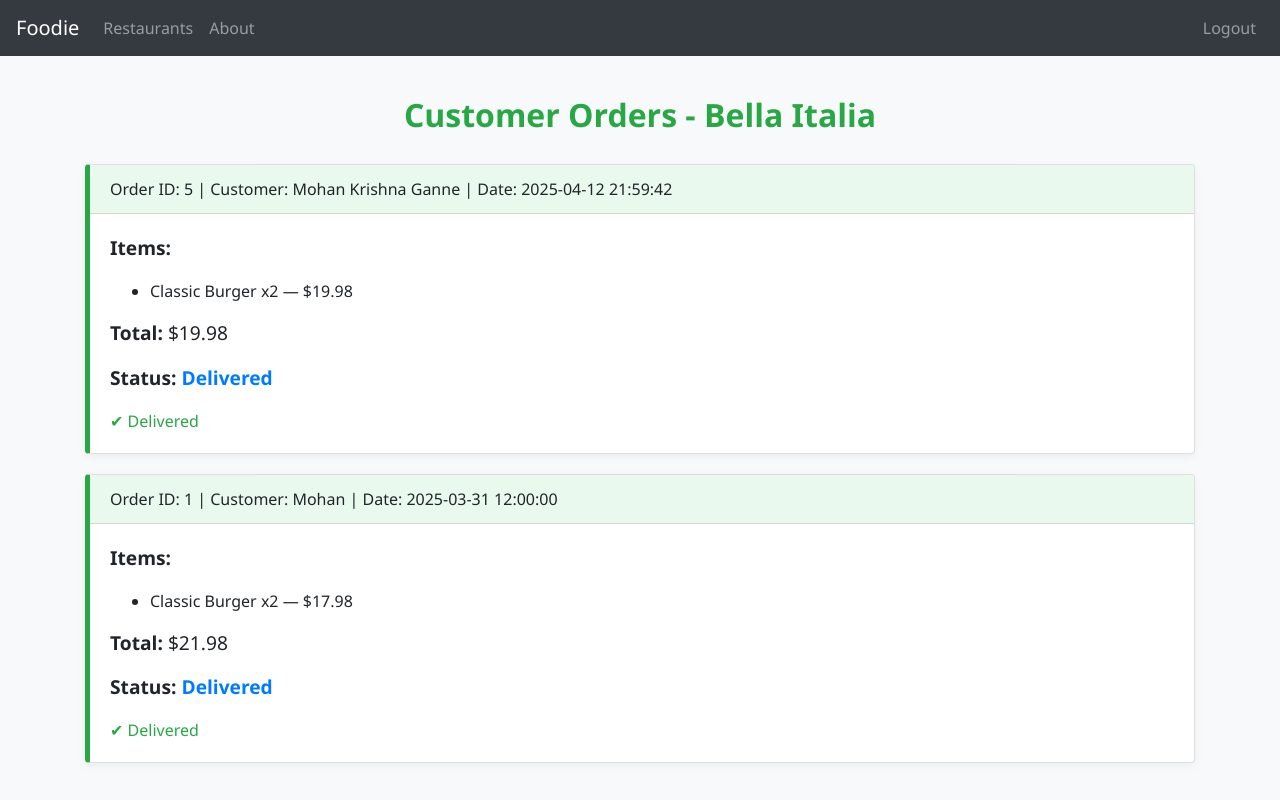
After one commit to mohankrishnaganne/Food-Ordering-Web-Application, a Flask app: page /restaurant/1/manage_orders in a window 1280 px wide. The commit adds this page. Run offline with Flask 3, Linux system fonts and the light colour scheme; a user stored in the database is signed in; data comes from the database, SQL or seed files in the repository; both versions use the stored data as it was after the commit; some libraries are stand-ins or nearby versions.

Commit message:
"Implemented Restaurant owner, admin and user specific tabs to access html pages"

```diff
--- a/app.py
+++ b/app.py
@@ -36,14 +36,32 @@ def signin():
         user = validate_user(email, password)
 
         if user:
-            session['UserID'] = user[0]  # Assuming user[0] is UserID
-            session['Role'] = user[4]    # Optional: to store role
+            session['UserID'] = user[0]     # Assuming user[0] is UserID
+            session['Role'] = user[4]       # Assuming user[4] is Role
+            session['RestaurantID'] = None  # Initialize RestaurantID in session
+            # If role is RestaurantOwner, check if they already have a restaurant
+            if user[4] == 'RestaurantOwner':
+                conn = sqlite3.connect('database.db')
+                conn.row_factory = sqlite3.Row
+                cursor = conn.cursor()
+
+                cursor.execute("SELECT RestaurantID FROM Restaurants WHERE OwnerID = ?", (user[0],))
+                restaurant = cursor.fetchone()
+                conn.close()
+
+                if restaurant:
+                    session['RestaurantID'] = restaurant['RestaurantID']
+                    return redirect(url_for('restaurant_details', restaurant_id=restaurant['RestaurantID']))
+                else:
+                    return redirect(url_for('add_restaurant'))
+
             return redirect(url_for('about'))
+
         else:
-            flash("Invalid email or password. Please try again.", "error")
             return redirect(url_for('signin'))
 
     return render_template('signin.html')
+
 
 @app.route('/signup', methods=['GET', 'POST'])
 def signup():
@@ -187,7 +205,7 @@ def place_order():
     cursor.execute("""
         INSERT INTO Orders (UserID, RestaurantID, OrderStatus, TotalPrice)
         VALUES (?, ?, ?, ?)
-    """, (user_id, restaurant_id, 'Delivered', total_price))
+    """, (user_id, restaurant_id, 'Pending', total_price))
     conn.commit()
 
     # Get the last inserted OrderID
@@ -288,6 +306,9 @@ def add_restaurant():
         # Step 2: Get the newly created restaurant ID
         restaurant_id = cursor.lastrowid
 
+        # ✅ Store the RestaurantID in session
+        session['RestaurantID'] = restaurant_id
+
         # Step 3: Insert a default review
         cursor.execute("""
             INSERT INTO Reviews (UserID, RestaurantID, Rating, Comment)
@@ -296,9 +317,12 @@ def add_restaurant():
         conn.commit()
 
         conn.close()
-        return redirect(url_for('restaurants'))
+
+        # Optional: Redirect to restaurant details or menu management
+        return redirect(url_for('restaurant_details', restaurant_id=restaurant_id))
 
     return render_template('add_restaurant.html')
+
 
 @app.route('/restaurant/<int:restaurant_id>/manage_menu', methods=['GET'])
 @login_required
@@ -361,6 +385,118 @@ def remove_menu_item(restaurant_id, menu_item_id):
     flash("Menu item removed.", "success")
     return redirect(url_for('manage_menu', restaurant_id=restaurant_id))
 
+@app.route('/restaurant/<int:restaurant_id>/details')
+@login_required
+def restaurant_details(restaurant_id):
+    user_id = session.get('UserID')
+    role = session.get('Role')
+
+    conn = sqlite3.connect('database.db')
+    conn.row_factory = sqlite3.Row
+    cursor = conn.cursor()
+
+    # Allow only if owner or admin
+    if role != 'Admin':
+        cursor.execute("SELECT * FROM Restaurants WHERE RestaurantID = ? AND OwnerID = ?", (restaurant_id, user_id))
+    else:
+        cursor.execute("SELECT * FROM Restaurants WHERE RestaurantID = ?", (restaurant_id,))
+    restaurant = cursor.fetchone()
+
+    if not restaurant:
+        flash("Unauthorized or restaurant not found.", "danger")
+        return redirect(url_for('about'))
+
+    # Get additional info
+    cursor.execute("SELECT COUNT(*) FROM MenuItems WHERE RestaurantID = ?", (restaurant_id,))
+    menu_count = cursor.fetchone()[0]
+
+    cursor.execute("SELECT ROUND(AVG(Rating), 1) FROM Reviews WHERE RestaurantID = ?", (restaurant_id,))
+    avg_rating = cursor.fetchone()[0] or 0.0
+
+    cursor.execute("SELECT Comment FROM Reviews WHERE RestaurantID = ? ORDER BY ReviewDate DESC LIMIT 1", (restaurant_id,))
+    latest_review_row = cursor.fetchone()
+    latest_review = latest_review_row['Comment'] if latest_review_row else "No reviews yet."
+
+    conn.close()
+
+    return render_template("restaurant_details.html", restaurant=restaurant, menu_count=menu_count, avg_rating=avg_rating, latest_review=latest_review)
+
+@app.route('/restaurant/<int:restaurant_id>/manage_orders')
+@login_required
+def manage_orders(restaurant_id):
+    user_id = session.get('UserID')
+    role = session.get('Role')
+
+    conn = sqlite3.connect('database.db')
+    conn.row_factory = sqlite3.Row
+    cursor = conn.cursor()
+
+    # Verify access: Admins can see all, owners only their own restaurant
+    if role != 'Admin':
+        cursor.execute("SELECT * FROM Restaurants WHERE RestaurantID = ? AND OwnerID = ?", (restaurant_id, user_id))
+        if not cursor.fetchone():
+            flash("Unauthorized access to manage orders.", "danger")
+            return redirect(url_for('about'))
+
+    # Get restaurant name
+    cursor.execute("SELECT Name FROM Restaurants WHERE RestaurantID = ?", (restaurant_id,))
+    restaurant_row = cursor.fetchone()
+    if not restaurant_row:
+        flash("Restaurant not found.", "danger")
+        return redirect(url_for('about'))
+
+    restaurant_name = restaurant_row['Name']
+
+    # Get all orders for this restaurant
+    cursor.execute("""
+        SELECT o.OrderID, o.UserID, o.OrderStatus, o.OrderDate, o.TotalPrice, u.FullName as CustomerName
+        FROM Orders o
+        JOIN Users u ON o.UserID = u.UserID
+        WHERE o.RestaurantID = ?
+        ORDER BY o.OrderDate DESC
+    """, (restaurant_id,))
+    order_rows = cursor.fetchall()
+
+    # Build order list with their items
+    orders = []
+    for order in order_rows:
+        cursor.execute("""
+            SELECT m.ItemName, d.Quantity, d.SubTotal
+            FROM OrderDetails d
+            JOIN MenuItems m ON d.MenuItemID = m.MenuItemID
+            WHERE d.OrderID = ?
+        """, (order['OrderID'],))
+        items = cursor.fetchall()
+
+        orders.append({
+            'OrderID': order['OrderID'],
+            'CustomerName': order['CustomerName'],
+            'OrderDate': order['OrderDate'],
+            'OrderStatus': order['OrderStatus'],
+            'TotalPrice': order['TotalPrice'],
+            'Items': items
+        })
+
+    conn.close()
+    return render_template('manage_orders.html', restaurant_name=restaurant_name, orders=orders)
+
+
+@app.route('/update_order_status/<int:order_id>', methods=['POST'])
+@login_required
+def update_order_status(order_id):
+    current_status = request.form['current_status']
+    next_status = 'Preparing' if current_status == 'Pending' else 'Delivered'
+
+    conn = sqlite3.connect('database.db')
+    cursor = conn.cursor()
+    cursor.execute("UPDATE Orders SET OrderStatus = ? WHERE OrderID = ?", (next_status, order_id))
+    conn.commit()
+    conn.close()
+
+    flash(f"Order #{order_id} updated to {next_status}.", "success")
+    return redirect(request.referrer or url_for('about'))
+
+
 @app.route('/logout')
 @login_required
 def logout():
--- a/templates/cart.html
+++ b/templates/cart.html
@@ -54,7 +54,7 @@
                     <a class="nav-link" href="{{ url_for('my_orders') }}">View Orders</a>
                 </li>
 
-                {% if session.get('Role') == 'RestaurantOwner' %}
+                {% if session.get('Role') == 'Admin' %}
                 <li class="nav-item">
                     <a class="nav-link" href="{{ url_for('add_restaurant') }}">Add Restaurant</a>
                 </li>
--- /dev/null
+++ b/templates/manage_orders.html
@@ -0,0 +1,112 @@
+<!DOCTYPE html>
+<html lang="en">
+<head>
+    <meta charset="UTF-8">
+    <title>Manage Customer Orders</title>
+    <link rel="stylesheet" href="{{ url_for('static', filename='style.css') }}">
+    <link rel="stylesheet" href="https://stackpath.bootstrapcdn.com/bootstrap/4.5.2/css/bootstrap.min.css">
+    <style>
+        body {
+            background-color: #f8f9fa;
+            font-family: 'Segoe UI', sans-serif;
+        }
+
+        .container {
+            margin-top: 40px;
+        }
+
+        h2 {
+            color: #28a745;
+            font-weight: bold;
+            text-align: center;
+            margin-bottom: 30px;
+        }
+
+        .card {
+            margin-bottom: 20px;
+            border-left: 5px solid #28a745;
+            box-shadow: 0 3px 10px rgba(0,0,0,0.05);
+        }
+
+        .card-header {
+            background-color: #e9f9ee;
+            font-weight: 500;
+        }
+
+        .order-status {
+            font-weight: bold;
+            color: #007bff;
+        }
+
+        .btn-status {
+            padding: 4px 10px;
+            font-size: 0.9rem;
+        }
+
+        .status-form {
+            display: inline;
+        }
+
+        .no-orders {
+            text-align: center;
+            padding: 40px;
+            color: #888;
+        }
+    </style>
+</head>
+<body>
+
+<nav class="navbar navbar-expand-lg navbar-dark bg-dark">
+    <a class="navbar-brand" href="{{ url_for('about') }}">Foodie</a>
+    <div class="collapse navbar-collapse">
+        <ul class="navbar-nav mr-auto">
+            <li class="nav-item"><a class="nav-link" href="{{ url_for('restaurants') }}">Restaurants</a></li>
+            <li class="nav-item"><a class="nav-link" href="{{ url_for('about') }}">About</a></li>
+        </ul>
+        <ul class="navbar-nav">
+            {% if session.get('UserID') %}
+            <li class="nav-item"><a class="nav-link" href="{{ url_for('logout') }}">Logout</a></li>
+            {% endif %}
+        </ul>
+    </div>
+</nav>
+
+<div class="container">
+    <h2>Customer Orders - {{ restaurant_name }}</h2>
+
+    {% if orders %}
+        {% for order in orders %}
+        <div class="card">
+            <div class="card-header">
+                Order ID: {{ order['OrderID'] }} | Customer: {{ order['CustomerName'] }} | Date: {{ order['OrderDate'] }}
+            </div>
+            <div class="card-body">
+                <p><strong>Items:</strong></p>
+                <ul>
+                    {% for item in order['Items'] %}
+                        <li>{{ item['ItemName'] }} x{{ item['Quantity'] }} — ${{ item['SubTotal'] }}</li>
+                    {% endfor %}
+                </ul>
+                <p><strong>Total:</strong> ${{ order['TotalPrice'] }}</p>
+                <p><strong>Status:</strong> <span class="order-status">{{ order['OrderStatus'] }}</span></p>
+
+                {% if order['OrderStatus'] != 'Delivered' %}
+                <form method="POST" class="status-form" action="{{ url_for('update_order_status', order_id=order['OrderID']) }}">
+                    <input type="hidden" name="current_status" value="{{ order['OrderStatus'] }}">
+                    <button type="submit" class="btn btn-primary btn-status">Mark as {{ 'Preparing' if order['OrderStatus'] == 'Pending' else 'Delivered' }}</button>
+                </form>
+                {% else %}
+                <span class="text-success">✔ Delivered</span>
+                {% endif %}
+            </div>
+        </div>
+        {% endfor %}
+    {% else %}
+        <div class="no-orders">
+            <h5>No orders placed yet.</h5>
+        </div>
+    {% endif %}
+</div>
+
+</body>
+</html>
--- a/templates/menu.html
+++ b/templates/menu.html
@@ -108,7 +108,7 @@
                 <li class="nav-item">
                     <a class="nav-link" href="{{ url_for('my_orders') }}">View Orders</a>
                 </li>
-                {% if session.get('Role') == 'RestaurantOwner' %}
+                {% if session.get('Role') == 'Admin' %}
                 <li class="nav-item">
                     <a class="nav-link" href="{{ url_for('add_restaurant') }}">Add Restaurant</a>
                 </li>
--- a/templates/my_orders.html
+++ b/templates/my_orders.html
@@ -51,7 +51,7 @@
                 <li class="nav-item">
                     <a class="nav-link" href="{{ url_for('cart') }}">Cart</a>
                 </li>
-                {% if session.get('Role') == 'RestaurantOwner' %}
+                {% if session.get('Role') == 'Admin' %}
                 <li class="nav-item">
                     <a class="nav-link" href="{{ url_for('add_restaurant') }}">Add Restaurant</a>
                 </li>
--- a/templates/order_summary.html
+++ b/templates/order_summary.html
@@ -63,7 +63,7 @@
                 <li class="nav-item">
                     <a class="nav-link" href="{{ url_for('my_orders') }}">View Orders</a>
                 </li>
-                {% if session.get('Role') == 'RestaurantOwner' %}
+                {% if session.get('Role') == 'Admin' %}
                 <li class="nav-item">
                     <a class="nav-link" href="{{ url_for('add_restaurant') }}">Add Restaurant</a>
                 </li>
```
Also changed, not shown: templates/about.html (+17 -4 lines), templates/restaurant_details.html (added, +90 -0 lines), templates/restaurants.html (+16 -1 lines), database.db.
